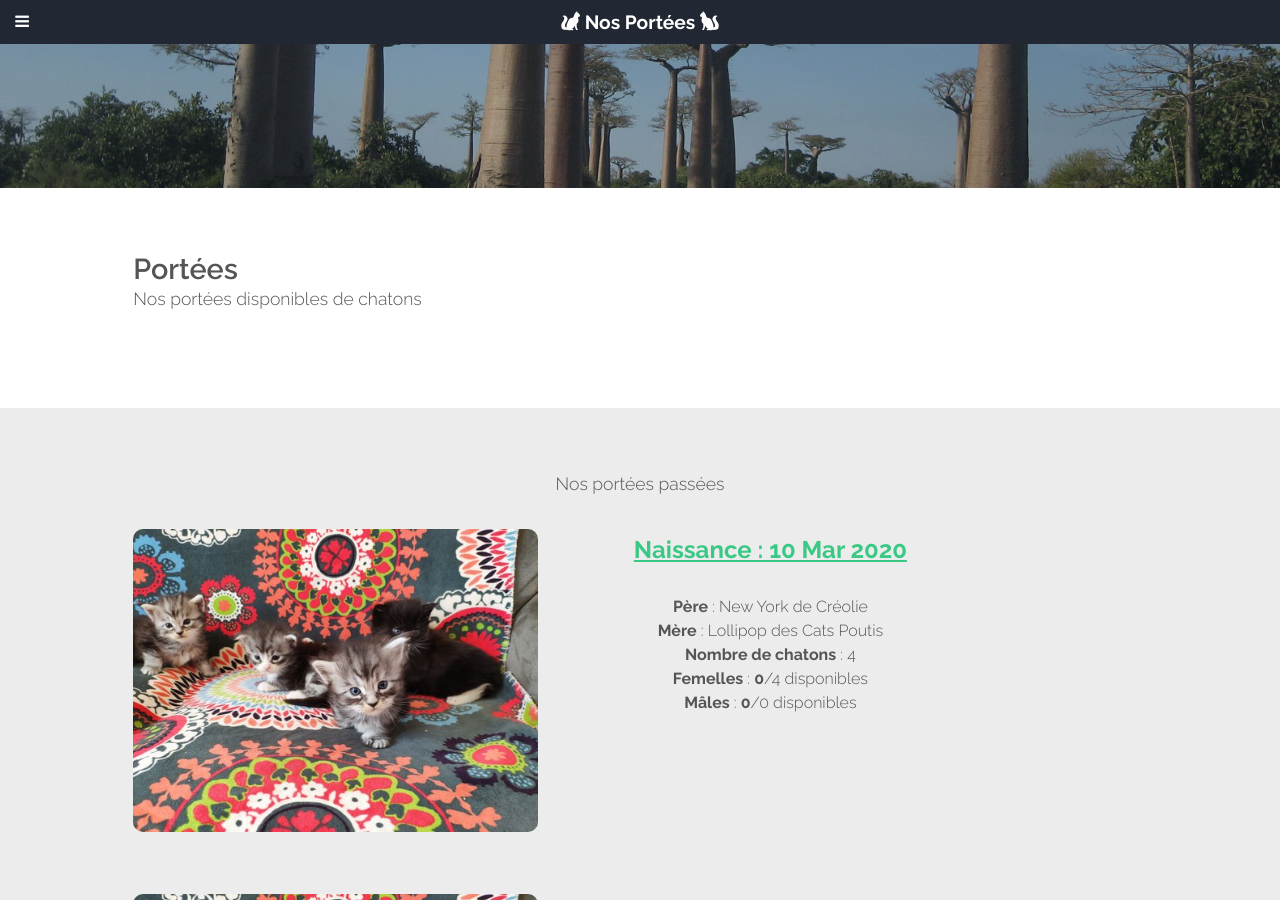
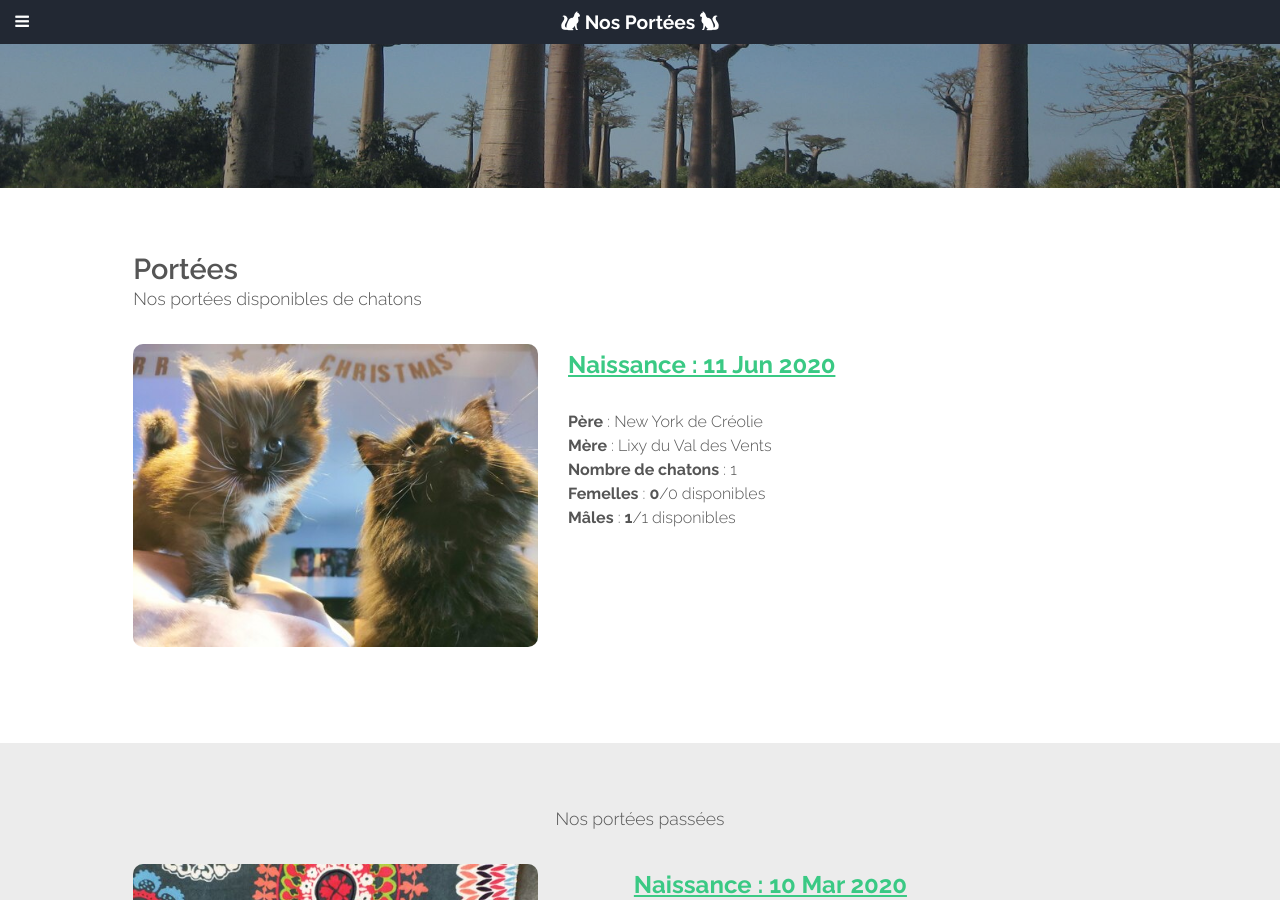
Before and after one commit to jbourcie/creolie, a Jekyll site: the page built from portees.html, in a window 1280 px wide and 900 px high. Built offline with Jekyll 4.4.1, drawn with Linux system fonts in a browser that asks for light colours; some web fonts are replaced.

Commit message:
add rafiki

```diff
--- a/_posts/2020-06-11-portee12.md
+++ b/_posts/2020-06-11-portee12.md
@@ -1,14 +1,14 @@
 ---
-title: Portée du 10/03/2020
+title: Portée du 06/11/2020
 layout: post
 categories: Portee
-date: 2020-04-05 08:00:00
+date: 2020-06-11 08:00:00
 tags: Portee
 pere : New York de Créolie
-mere : Lollipop des Cats Poutis
-naissance: 2020-03-10
-photo: portee11.jpg
-porteeId : Portee11
+mere : Lixy du Val des Vents
+naissance: 2020-06-11
+photo: portee12.jpg
+porteeId : Portee12
 ---
 
-Une portée de 4 adorables petites minettes est née le 10/03/2020.
+Un adorable chaton noir et blanc est né le 06 Novembre 2020.
```
Also changed, not shown: _posts/2020-06-11-portee12-chaton1.md (renamed from _posts/2020-11-06-portee12-chaton1.md, +1 -1 lines).
